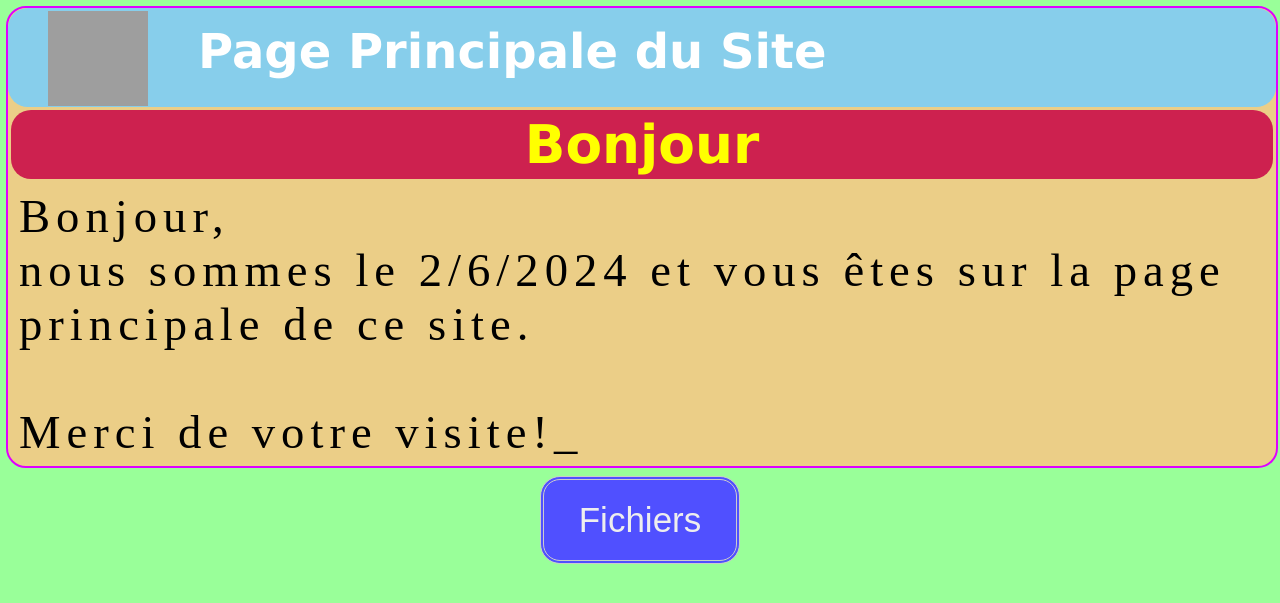
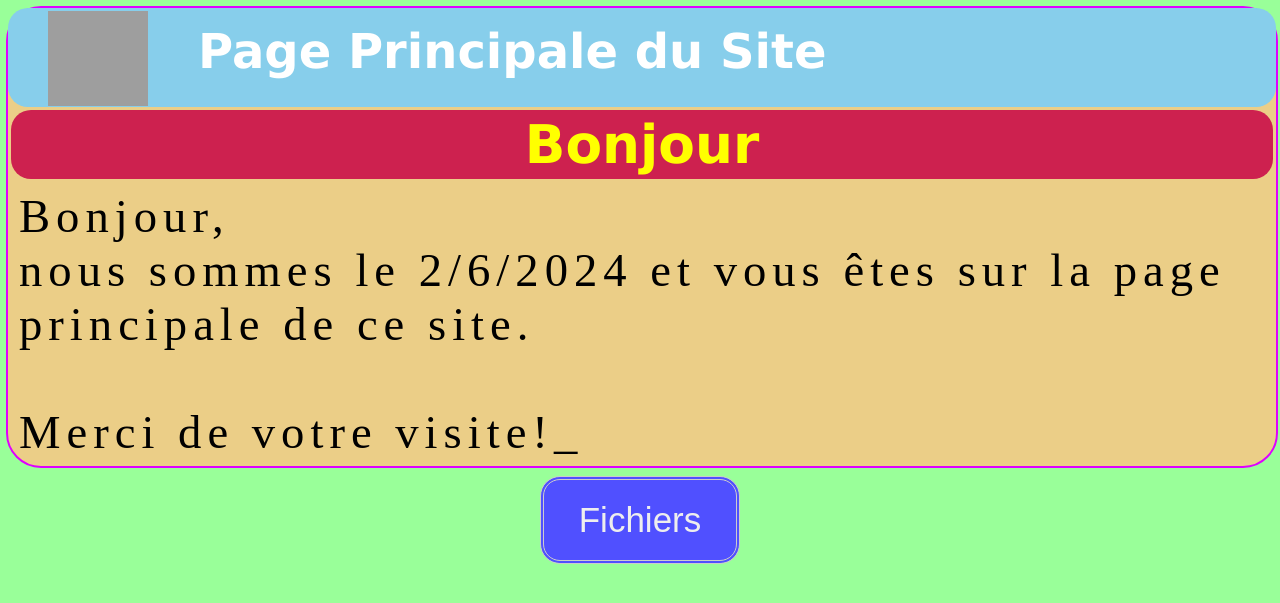
Before and after one commit to AstralArchitect/AstralArchitect.github.io, a PHP site: page /home/index-pc.html in a window 1280 px wide. Shown: the top 603 px of the page. Run offline with PHP 8.4, Linux system fonts and the light colour scheme; grey boxes are pictures that could not be loaded.

Commit message:
Update feuille.css

```diff
--- a/assets/start/feuille.css
+++ b/assets/start/feuille.css
@@ -14,7 +14,7 @@
   }
 
   div.main_page {
-    border-radius: 20px;
+    border-radius: 35px;
     position: relative;
     display: table;
 
```
